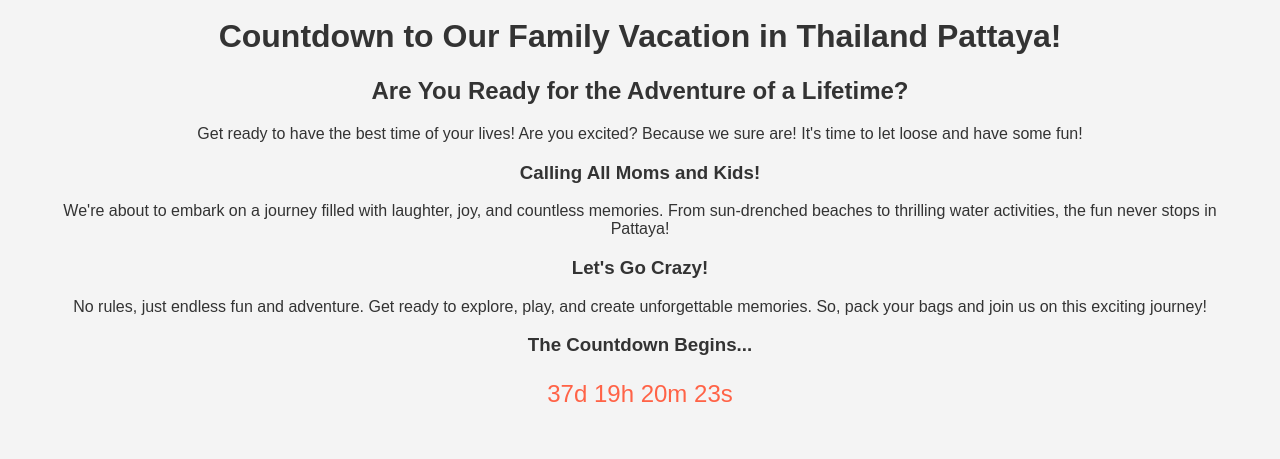
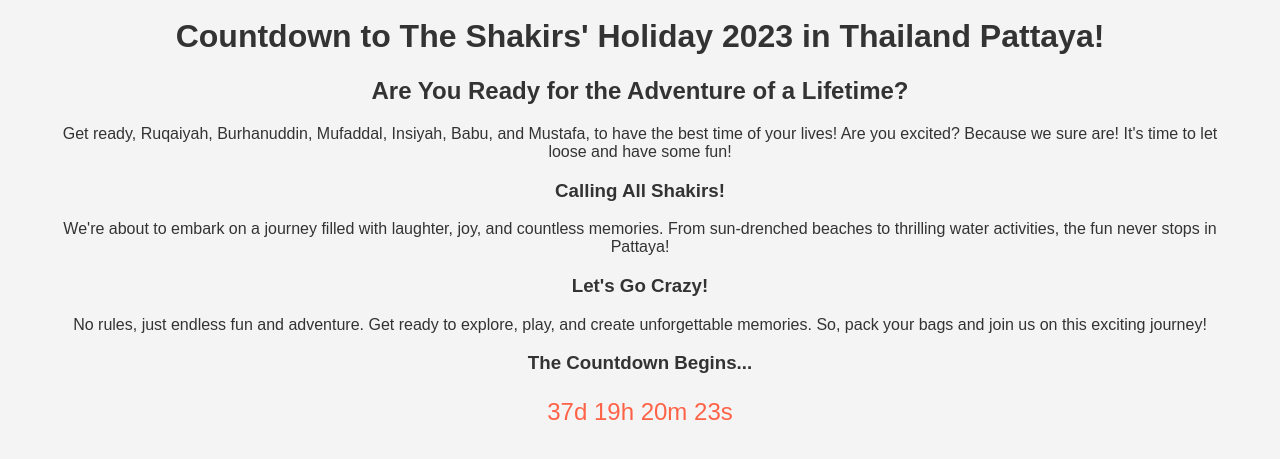
Before and after one commit to RukaiyaAG/rukaiyaag.github.io, a plain HTML site: page index.html in a window 1280 px wide. Shown: the part 79-538 px from the top of the page. Drawn offline with Linux system fonts and the light colour scheme.

Commit message:
Update index.html

```diff
--- a/index.html
+++ b/index.html
@@ -1,20 +1,24 @@
 <!DOCTYPE html>
 <html>
 <head>
-    <title>Countdown to Thailand Pattaya</title>
+    <title>Countdown to The Shakirs' Holiday 2023 in Thailand Pattaya</title>
     <link rel="stylesheet" type="text/css" href="styles.css">
 </head>
 <body>
-    <img src="vacation.jpg.jpeg" alt="Vacation in Thailand Pattaya" style="width:100%;height:auto;">
-    <h1>Countdown to Our Family Vacation in Thailand Pattaya!</h1>
+    <div class="background-image">
+        <img src="vacation.jpg" alt="Vacation in Thailand Pattaya">
+    </div>
+    <div class="content">
+        <h1>Countdown to The Shakirs' Holiday 2023 in Thailand Pattaya!</h1>
         <h2>Are You Ready for the Adventure of a Lifetime?</h2>
-    <p>Get ready to have the best time of your lives! Are you excited? Because we sure are! It's time to let loose and have some fun!</p>
-    <h3>Calling All Moms and Kids!</h3>
+        <p>Get ready, Ruqaiyah, Burhanuddin, Mufaddal, Insiyah, Babu, and Mustafa, to have the best time of your lives! Are you excited? Because we sure are! It's time to let loose and have some fun!</p>
+        <h3>Calling All Shakirs!</h3>
         <p>We're about to embark on a journey filled with laughter, joy, and countless memories. From sun-drenched beaches to thrilling water activities, the fun never stops in Pattaya!</p>
         <h3>Let's Go Crazy!</h3>
         <p>No rules, just endless fun and adventure. Get ready to explore, play, and create unforgettable memories. So, pack your bags and join us on this exciting journey!</p>
         <h3>The Countdown Begins...</h3>
         <p id="countdown"></p>
         <script src="countdown.js"></script>
+    </div>
 </body>
 </html>
```
Lines whose indentation alone changed are shown as unchanged.
